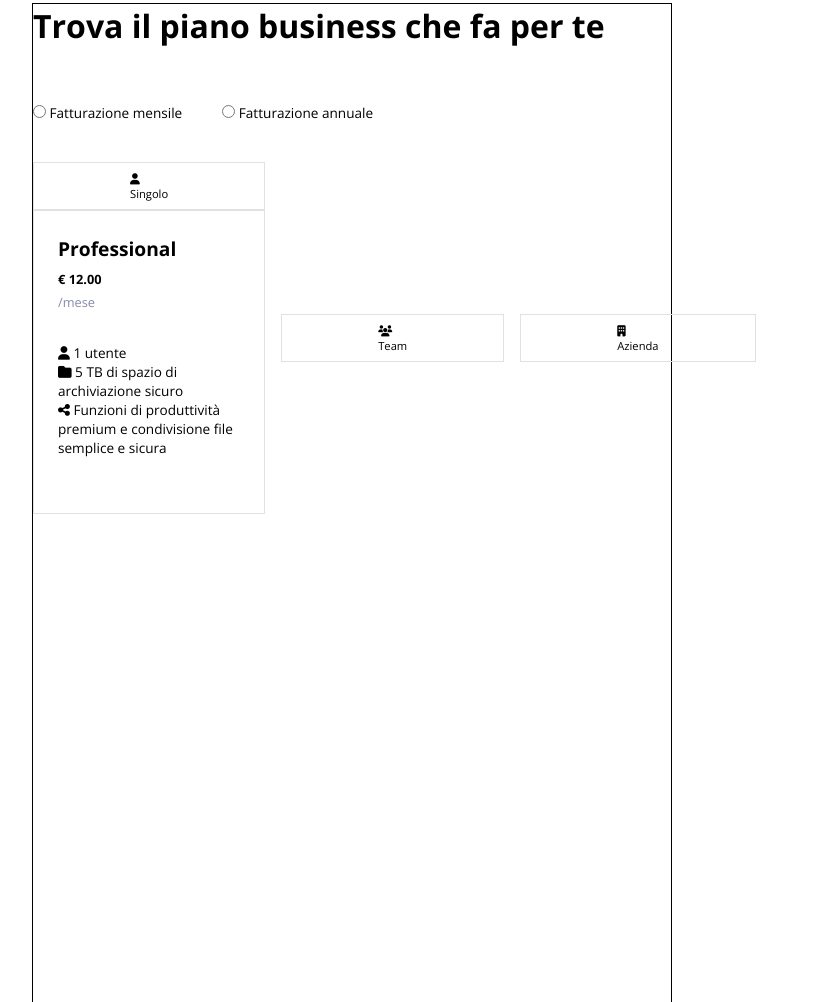
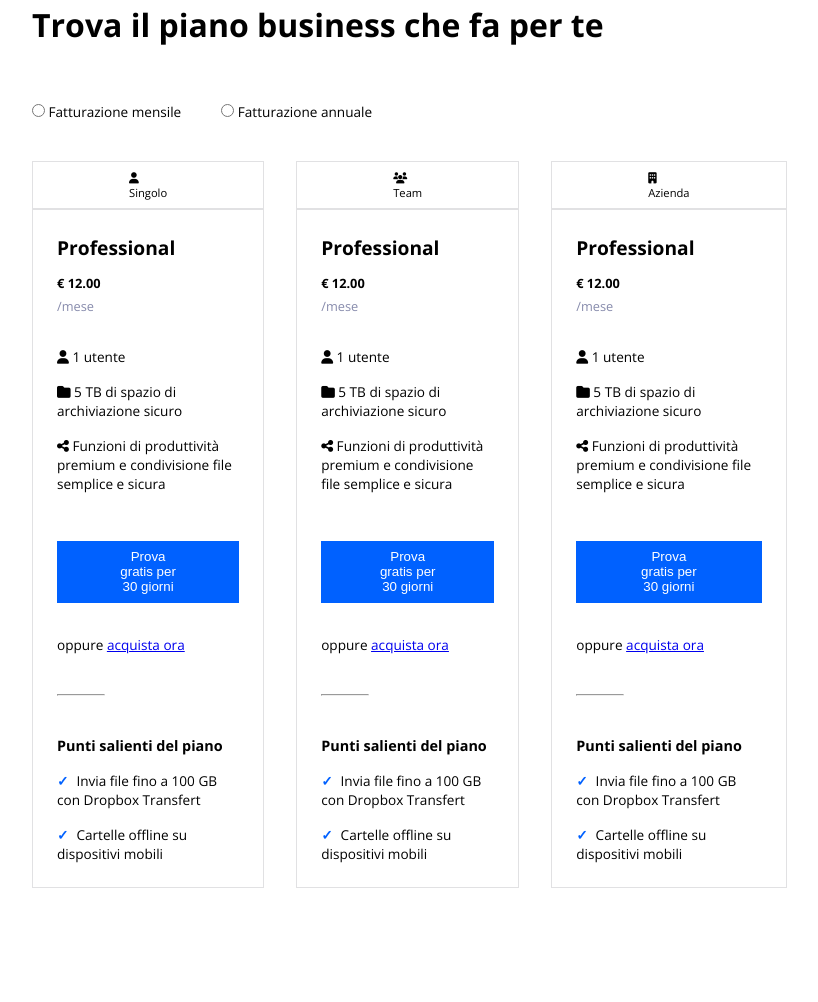
Before and after one commit to AlessandroSemeraro/htmlcss-dropbox, a plain HTML site: page index.html in a window 1280 px wide. Shown: the part 917-1919 px from the top of the page, without its empty margins (288-1106 px from the left). Drawn offline with nearby package versions, Linux system fonts and the light colour scheme.

Commit message:
Main inizializzazione

```diff
--- a/index.html
+++ b/index.html
@@ -77,9 +77,23 @@
                             <div class="price-space price-fontweight">&euro; 12.00</div>
                             <div class="period-typeofplan period-typeofplan-space">/mese</div>
                             <div class="options-type-of-plan">
-                                <div class="font-regular"><i class="fa-solid fa-user" style="color: #000000;"></i> 1 utente</div>
-                                <div class="font-regular"><i class="fa-solid fa-folder" style="color: #000000;"></i> 5 TB di spazio di archiviazione sicuro</div>
-                                <div class="font-regular"><i class="fa-solid fa-share-nodes" style="color: #000000;"></i> Funzioni di produttività premium e condivisione file semplice e sicura</div>
+                                <div class="font-regular space-column-plan-elements"><i class="fa-solid fa-user" style="color: #000000;"></i> 1 utente</div>
+                                <div class="font-regular space-column-plan-elements"><i class="fa-solid fa-folder" style="color: #000000;"></i> 5 TB di spazio di archiviazione sicuro</div>
+                                <div class="font-regular space-column-plan-elements"><i class="fa-solid fa-share-nodes" style="color: #000000;"></i> Funzioni di produttività premium e condivisione file semplice e sicura</div>
+                            </div>
+                            <div class="flex-ja-center">
+                                <button class="button button-plan" type="button">Prova gratis per 30 giorni</button>
+                            </div>
+                            <div class="font-regular space-link">oppure <a class="font-regular" href="https://www.google.it/">acquista ora</a></div>
+                            <div class="flex-row hr-space">
+                                <hr>
+                            </div>
+                            <div>
+                                <h3>Punti salienti del piano</h3>
+                                <ul class="font-regular">
+                                    <li class="li-space-top"><span class="blue-check check-space-right">&#10003;</span>Invia file fino a 100 GB con Dropbox Transfert</li>
+                                    <li class="li-space-top"><span class="blue-check check-space-right">&#10003;</span>Cartelle offline su dispositivi mobili</li>
+                                </ul>
                             </div>
                         </div>
                     </div>
@@ -88,18 +102,63 @@
                             <i class="fa-solid fa-users font-inlineblock" style="color: #000000;"></i>
                             Team
                         </div>
-                        <div class="flex-col-fs">
+                        <div class="flex-col-fs space-column border-column">
+                            <h2 class="font-typeofplan">Professional</h2>
+                            <div class="price-space price-fontweight">&euro; 12.00</div>
+                            <div class="period-typeofplan period-typeofplan-space">/mese</div>
+                            <div class="options-type-of-plan">
+                                <div class="font-regular space-column-plan-elements"><i class="fa-solid fa-user" style="color: #000000;"></i> 1 utente</div>
+                                <div class="font-regular space-column-plan-elements"><i class="fa-solid fa-folder" style="color: #000000;"></i> 5 TB di spazio di archiviazione sicuro</div>
+                                <div class="font-regular space-column-plan-elements"><i class="fa-solid fa-share-nodes" style="color: #000000;"></i> Funzioni di produttività premium e condivisione file semplice e sicura</div>
+                            </div>
+                            <div class="flex-ja-center">
+                                <button class="button button-plan" type="button">Prova gratis per 30 giorni</button>
+                            </div>
+                            <div class="font-regular space-link">oppure <a class="font-regular" href="https://www.google.it/">acquista ora</a></div>
+                            <div class="flex-row hr-space">
+                                <hr>
+                            </div>
+                            <div>
+                                <h3>Punti salienti del piano</h3>
+                                <ul class="font-regular">
+                                    <li class="li-space-top"><span class="blue-check check-space-right">&#10003;</span>Invia file fino a 100 GB con Dropbox Transfert</li>
+                                    <li class="li-space-top"><span class="blue-check check-space-right">&#10003;</span>Cartelle offline su dispositivi mobili</li>
+                                </ul>
+                            </div>
+                        </div>
 
-                        </div>
                     </div>
                     <div>
                         <div class="font-programs-main border-programs-title">
                             <i class="fa-solid fa-building font-inlineblock" style="color: #000000;"></i>
                             Azienda
                         </div>
-                        <div class="flex-col-fs">
+                        <div class="flex-col-fs space-column border-column">
+                            <h2 class="font-typeofplan">Professional</h2>
+                            <div class="price-space price-fontweight">&euro; 12.00</div>
+                            <div class="period-typeofplan period-typeofplan-space">/mese</div>
+                            <div class="options-type-of-plan">
+                                <div class="font-regular space-column-plan-elements"><i class="fa-solid fa-user" style="color: #000000;"></i> 1 utente</div>
+                                <div class="font-regular space-column-plan-elements"><i class="fa-solid fa-folder" style="color: #000000;"></i> 5 TB di spazio di archiviazione sicuro</div>
+                                <div class="font-regular space-column-plan-elements"><i class="fa-solid fa-share-nodes" style="color: #000000;"></i> Funzioni di produttività premium e condivisione file semplice e sicura</div>
+                            </div>
+                            <div class="flex-ja-center">
+                                <button class="button button-plan" type="button">Prova gratis per 30 giorni</button>
+                            </div>
+                            <div class="font-regular space-link">oppure <a class="font-regular" href="https://www.google.it/">acquista ora</a></div>
+                            <div class="flex-row hr-space">
+                                <hr>
+                            </div>
+                            <div>
+                                <h3>Punti salienti del piano</h3>
+                                <ul class="font-regular">
+                                    <li class="li-space-top"><span class="blue-check check-space-right">&#10003;</span>Invia file fino a 100 GB con Dropbox Transfert</li>
+                                    <li class="li-space-top"><span class="blue-check check-space-right">&#10003;</span>Cartelle offline su dispositivi mobili</li>
+                                </ul>
+                            </div>
+                        </div>
 
-                        </div>
+
                     </div>
                 </section>
             </div>
--- a/style/style.css
+++ b/style/style.css
@@ -5,7 +5,7 @@
     box-sizing: border-box;
 }
 
-/*SECTIONS*/
+/*SECTIONS/TAG*/
 
 body{
     font-family: 'Fredoka', sans-serif;
@@ -16,6 +16,15 @@ body{
 
 ul{
     list-style-type: none;
+}
+
+h3{
+    font-size: 0.9rem;
+}
+
+hr{
+    width: 3rem;
+    height: 1px ;
 }
 
 .bottom-header{
@@ -36,7 +45,7 @@ ul{
 .container-main{
     width: 50%;
     height: 1000px;            /*ELIMINA DOPO*/
-    border: 1px solid black;
+
 }
 
 .box-bottomheader{
@@ -124,10 +133,14 @@ ul{
   text-decoration: none;
 }
 
+.button-plan{
+
+    padding: 0.4rem 3.5rem;
+}
 
 
 
-/*FONT/SYMBOL SIZE-WEIGHT*/
+/*FONT/SYMBOL SIZE-WEIGHT-COLOR*/
 
 .font-regular{
     font-size: 0.85rem;
@@ -165,6 +178,10 @@ ul{
     color: #878BAC;
 }
 
+.blue-check{
+    color: #0061FF;
+    font-weight: 1000;
+}
 
 /*SPACE*/
 
@@ -187,12 +204,22 @@ ul{
     margin-right: 2.5rem;
 }
 
+.li-space-top{
+    margin-top: 1rem;
+}
+
+.check-space-right{
+    margin-right: 0.5rem;
+}
+
 .font-inlineblock{
     display: inline-block;
     margin-right: 0.3rem;
 }
 
-.
+.space-column-plan-elements{
+    margin-bottom: 1rem;
+}
 
 .price-space{
     margin-top: 0.8rem;
@@ -207,9 +234,12 @@ ul{
     padding-bottom: 2rem;
 }
 
-.three-columns-calc{
-    width:calc((100% - 8rem) / 3);
-    column-gap: 1rem;
+.three-columns-calc{;
+    column-gap: 2rem;
+}
+
+.space-link{
+    margin-top: 2rem;
 }
 
 /*POSITION*/
@@ -222,3 +252,7 @@ ul{
 .jumbo-size{
     width: 70%;
 }
+
+.hr-space{
+    padding: 2.5rem 0rem;
+}
```
